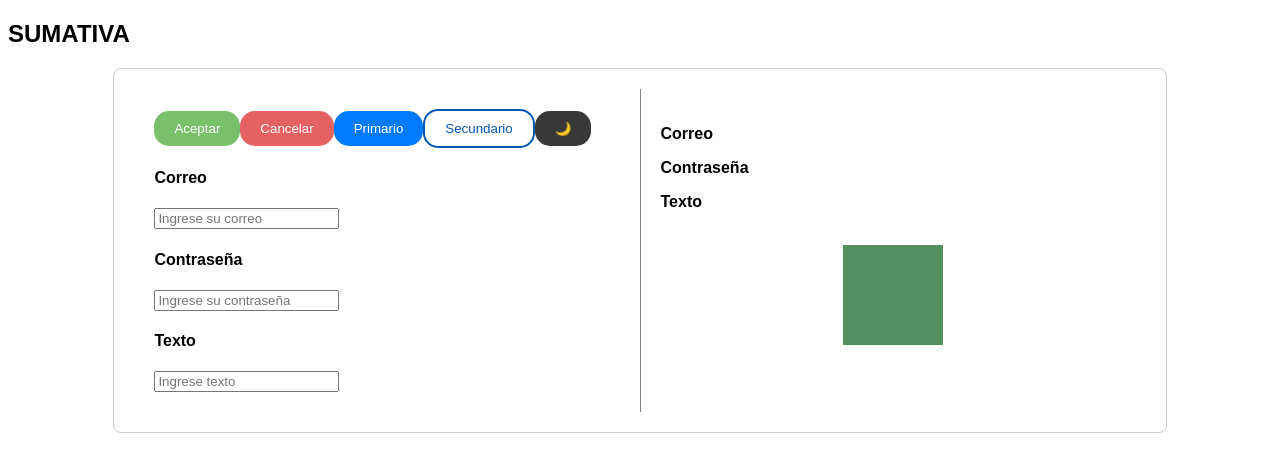
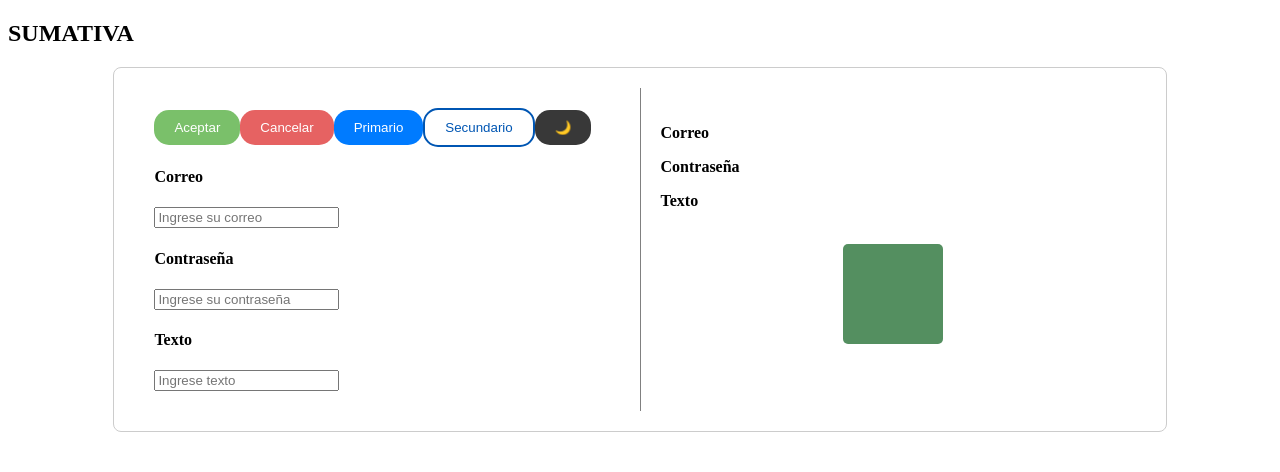
Before and after one commit to ricardoo-gif7/sumativarups1, an Angular app: page / in a window 1280 px wide. Shown: the top 472 px of the page. Built offline with nearby package versions, Linux system fonts and the light colour scheme.

Commit message:
first commit

```diff
--- a/src/app/Components/output-view/output-view.component.css
+++ b/src/app/Components/output-view/output-view.component.css
@@ -17,6 +17,7 @@
   display: flex;
   justify-content: center;
   align-items: center;
+  border-radius: 5px;
   transition: transform 1s, background-color 1s; /* Transiciones para animaciones */
   width: 100px;
   height: 100px;
@@ -27,12 +28,20 @@
 .triangle {
   width: 0;
   height: 0;
+  margin: auto; /* Centrar */
+  display: flex;
+  justify-content: center;
+  align-items: center;
   border-left: 50px solid transparent;
   border-right: 50px solid transparent;
   border-bottom: 100px solid rgb(84, 143, 96);
 }
 
 .circle {
+  margin: auto; /* Centrar */
+  display: flex;
+  justify-content: center;
+  align-items: center;
   width: 100px;
   height: 100px;
   border-radius: 50%;
@@ -44,8 +53,6 @@
   font-size: 40px;
 }
 
-
-
 .dark-mode {
   background-color: black;
   color: white;
--- a/src/app/Components/output-view/output-view.component.html
+++ b/src/app/Components/output-view/output-view.component.html
@@ -4,6 +4,13 @@
 
   <p><strong>Texto</strong> <br> {{ text }}</p>
   <br>
-  <div [ngClass]="{square, 'rotate': isRotated, 'red': isRed, 'small': isSmall}">
-    <div *ngIf="happyFace" class="happy">😊</div>
-  </div>
+  <div [ngClass]="{
+    'rotate': isRotated,
+    'red': isRed,
+    'small': isSmall,
+    square: square === 'square',
+    circle: square === 'circle',
+    triangle: square === 'triangle'
+  }" class="shape">
+  <div *ngIf="happyFace" class="happy">😊</div>
+</div>
--- a/src/app/Components/sumativa-view/sumativa-view.component.html
+++ b/src/app/Components/sumativa-view/sumativa-view.component.html
@@ -5,9 +5,9 @@
   <div class="card-body">
     <div class="left-column">
       <app-botonaceptar (acceptClick)="onAcceptClick()"></app-botonaceptar>
-<app-botoncancelar (cancelClick)="onCancelClick()"></app-botoncancelar>
-<app-botonprimario (shapeChange)="onShapeChange()"></app-botonprimario>
-<app-botonsecundario (faceToggle)="onFaceToggle()"></app-botonsecundario>
+      <app-botoncancelar (cancelClick)="onCancelClick()"></app-botoncancelar>
+      <app-botonprimario (shapeChange)="onShapeChange()"></app-botonprimario>
+      <app-botonsecundario (faceToggle)="onFaceToggle()"></app-botonsecundario>
       <app-botonmodooscuro (darkModeToggle)="toggleDarkMode()"></app-botonmodooscuro>
       <div class="input-group">
         <h4 class="correo">Correo</h4>
--- a/src/styles.css
+++ b/src/styles.css
@@ -1,13 +1,27 @@
-/* styles.css */
 body.dark-mode {
-    background-color: #121212;
-    color: #ffffff;
-  }
-.dark-mode {
-  background-color: #333;
-  color: #fff;
+  background-color: #333; /* Color de fondo oscuro */
+  color: #fff; /* Color de texto claro */
 }
-/* Asegúrate de que otros elementos también tengan estilos para modo oscuro */
-body{
-  font-family: Arial, Helvetica, sans-serif;
+
+body.dark-mode .shape {
+  background-color: #555; /* Color de fondo para el div de forma */
 }
+
+body.dark-mode .triangle {
+  border-left: 50px solid  #1e1e1e;
+  border-right: 50px solid  #1e1e1e;
+  border-bottom: 100px solid  #555;
+}
+
+body.dark-mode .circle {
+  background-color: #555; /* Color de fondo para el div de forma */
+}
+
+body.dark-mode h1,
+body.dark-mode p {
+  color: #fff; /* Asegúrate de que los textos se vean bien en modo oscuro */
+}
+body.dark-mode .card {
+  background-color: #1e1e1e; /* Color de fondo para el contenedor "card" */
+  border: 1px solid #333; /* Opcional: color de borde para el contenedor */
+}
```
